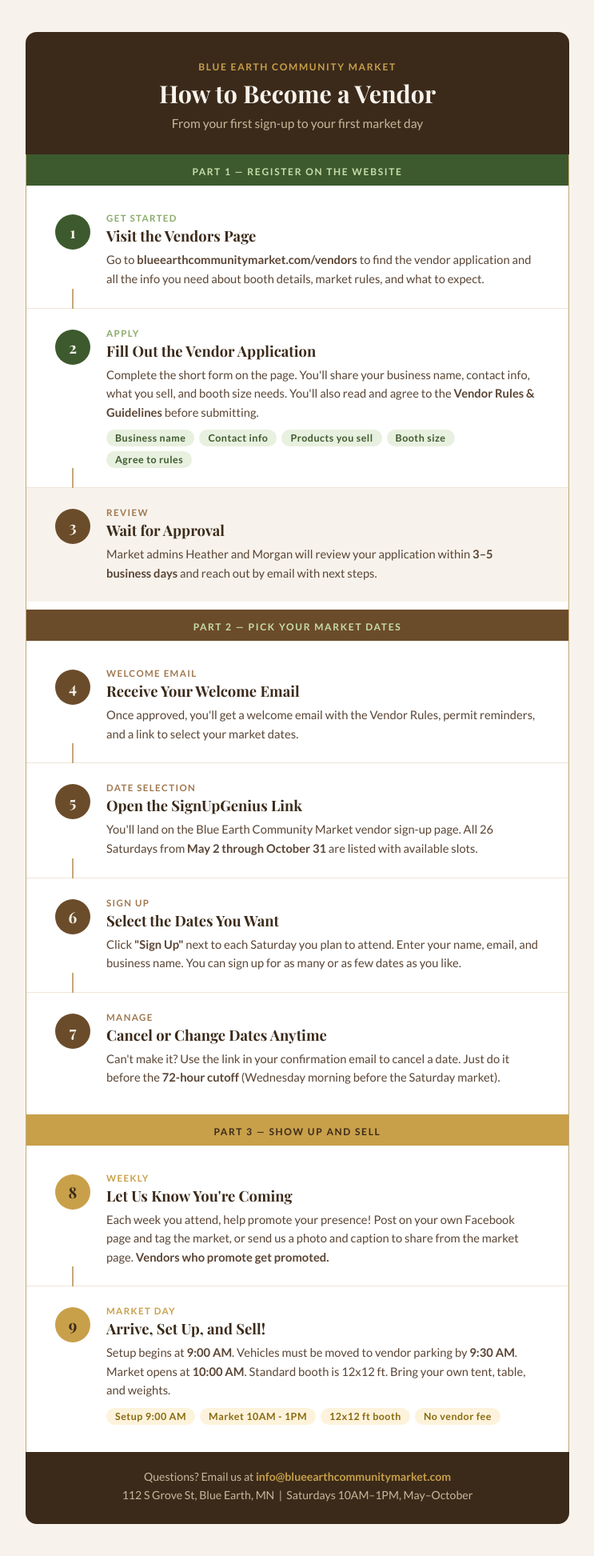
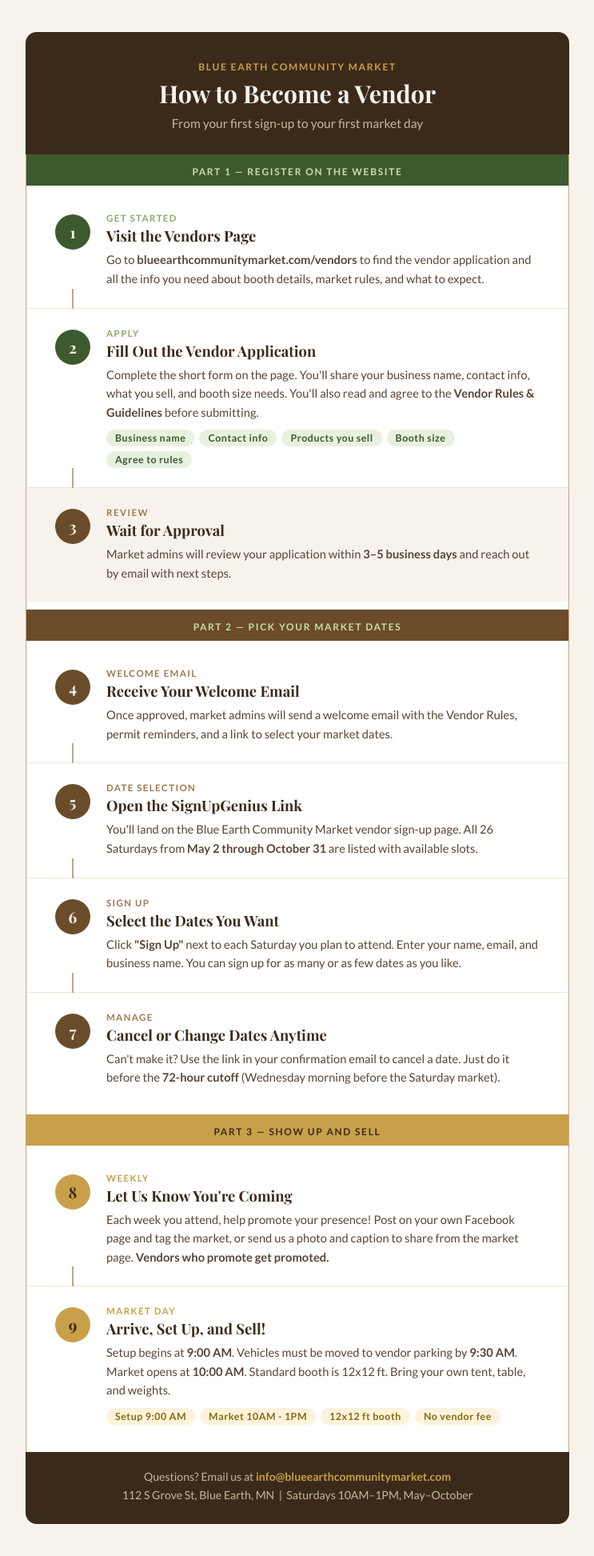
Before and after one commit to blueearthcommunitymarket/blueearthcommunitymarket.github.io, a Jekyll site: the page vendor-guide/index.html, which Jekyll copies as it is, in a window 1280 px wide. Shown: the whole page at 80% size, without its empty margins (268-1011 px from the left). Built offline with Jekyll 4.4.1, drawn with Linux system fonts in a browser that asks for light colours.

Commit message:
Remove admin names from vendor guide

```diff
--- a/vendor-guide/index.html
+++ b/vendor-guide/index.html
@@ -280,7 +280,7 @@
       <div class="step-body">
         <div class="step-label brown-label">Review</div>
         <div class="step-title">Wait for Approval</div>
-        <div class="step-desc">Market admins Heather and Morgan will review your application within <strong>3&ndash;5 business days</strong> and reach out by email with next steps.</div>
+        <div class="step-desc">Market admins will review your application within <strong>3&ndash;5 business days</strong> and reach out by email with next steps.</div>
       </div>
     </div>
 
@@ -298,7 +298,7 @@
       <div class="step-body">
         <div class="step-label brown-label">Welcome Email</div>
         <div class="step-title">Receive Your Welcome Email</div>
-        <div class="step-desc">Once approved, you'll get a welcome email with the Vendor Rules, permit reminders, and a link to select your market dates.</div>
+        <div class="step-desc">Once approved, market admins will send a welcome email with the Vendor Rules, permit reminders, and a link to select your market dates.</div>
       </div>
     </div>
 
```
